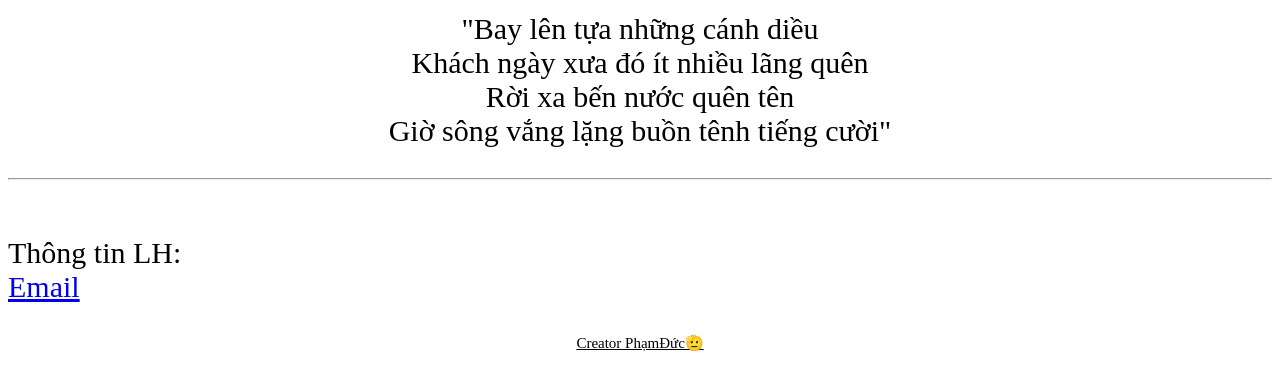
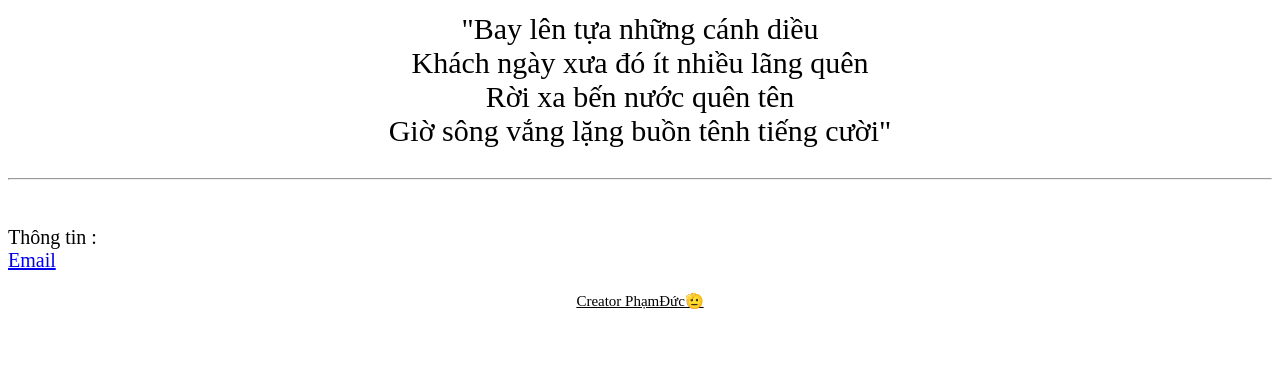
Before and after one commit to VanDuc-THPT/Kim, a plain HTML site: page index.html in a window 1280 px wide. Shown: the part 4816-5183 px from the top of the page. After the commit the page ends 5141 px from the top, so only its background shows below. Drawn offline with Linux system fonts and the light colour scheme.

Commit message:
Update contact information style in index.html

```diff
--- a/index.html
+++ b/index.html
@@ -37,7 +37,7 @@ Khách ngày xưa đó ít nhiều lãng quên<br>
 Rời xa bến nước quên tên<br>
 Giờ sông vắng lặng buồn tênh tiếng cười"<br></p>
     <hr><br>
-    <p>Thông tin LH:<br><a href="mailto:phamvanduclop91@gmail.com">Email</a></p>
+    <p style="font-size: 20px;">Thông tin :<br><a href="mailto:phamvanduclop91@gmail.com">Email</a></p>
     <p style="font-size: 15px;
         text-align: center;"><u>Creator PhạmĐức🫡</u></p>
     <style>
```
